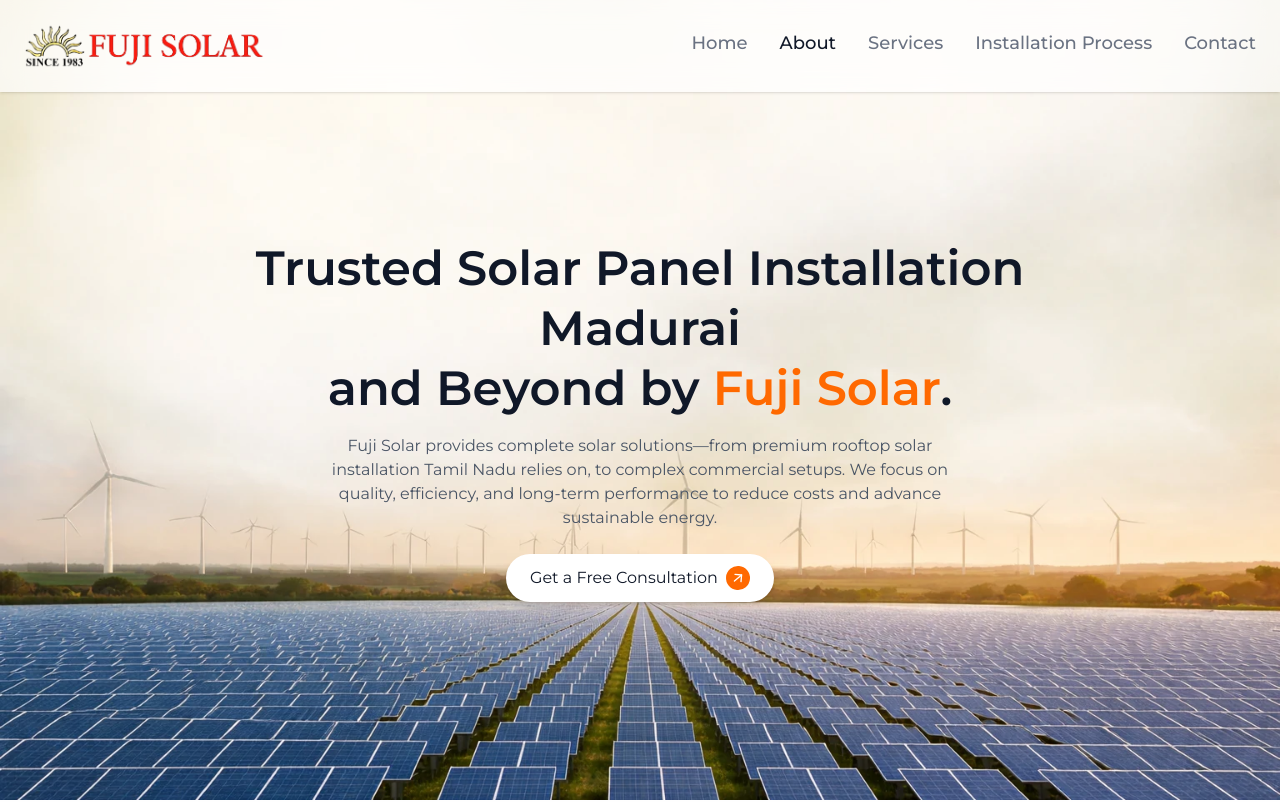
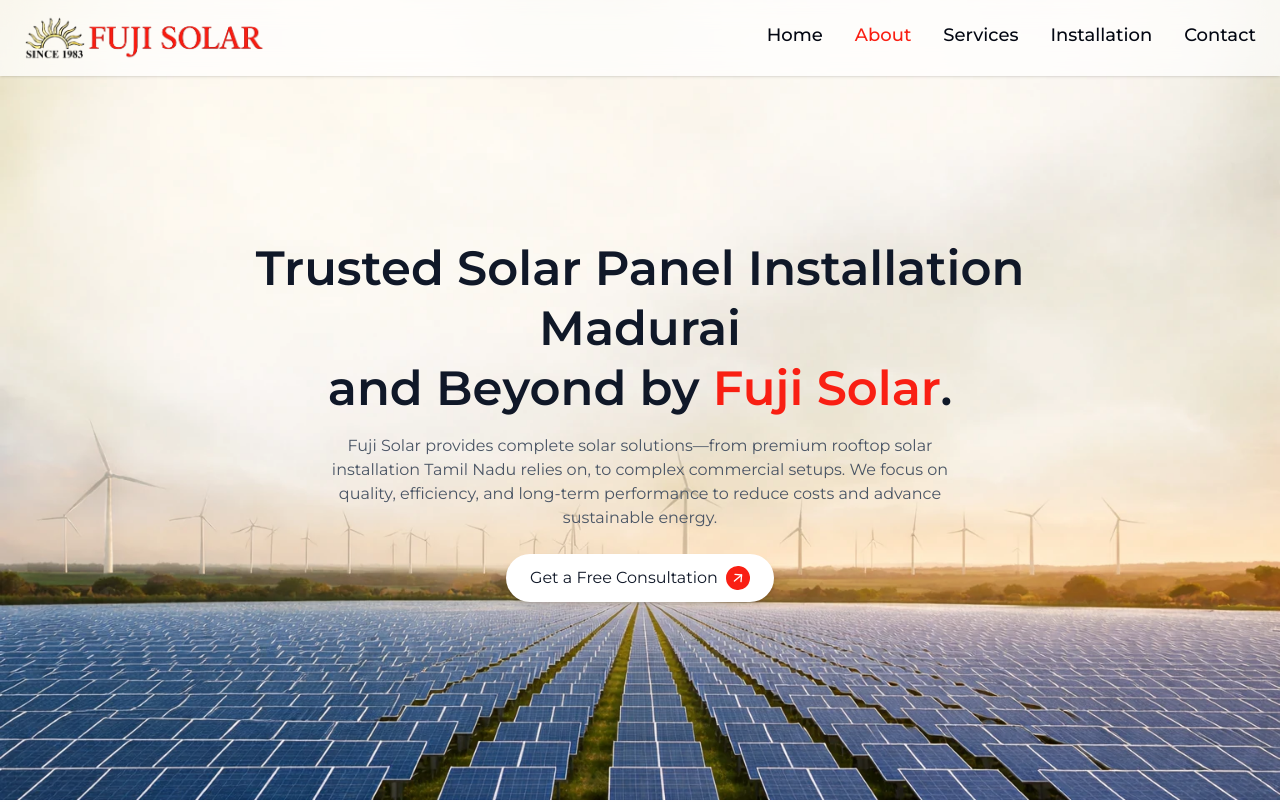
Before and after one commit to iunoware/fuji-solar, a Next.js app: page /about in a window 1280 px wide. Shown: the top 802 px of the page. Built offline with nearby package versions, Linux system fonts and the light colour scheme.

Commit message:
navbar and color change

```diff
--- a/app/globals.css
+++ b/app/globals.css
@@ -8,7 +8,8 @@
 }
 
 @theme inline {
-  --color-brand-red: #ff6900;
+  /* --color-brand-red: #ff6900; */
+  --color-brand-red: #F91F13;
   --color-brand-yellow: #d8dc48;
   --color-background: #fefefe;
   --color-foreground: var(--foreground);
--- a/components/Navbar.tsx
+++ b/components/Navbar.tsx
@@ -145,7 +145,7 @@
   { name: "Home", href: "/" },
   { name: "About", href: "/about" },
   { name: "Services", href: "/solar-products" },
-  { name: "Installation Process", href: "/installation-process" },
+  { name: "Installation", href: "/installation-process" },
   { name: "Contact", href: "/contact" },
 ];
 
@@ -167,7 +167,7 @@
 
   return (
     <nav
-      className={`fixed w-full z-50 transition-all duration-300 bg-white/70 backdrop-blur-md shadow-sm py-4`}
+      className={`fixed w-full z-50 transition-all duration-300 bg-white/70 backdrop-blur-md shadow-sm py-2`}
     >
       <div className="container mx-auto px-6 flex justify-between items-center">
         {/* Logo */}
@@ -190,10 +190,10 @@
                 href={link.href}
                 className={`${
                   isActive
-                    ? "text-gray-900"
+                    ? "text-brand-red"
                     : isScrolled
                       ? "text-gray-950"
-                      : "text-gray-500"
+                      : "text-gray-950"
                 } text-lg flex flex-col translate-y-2 hover:-translate-y-5 duration-300 transition-all font-medium`}
               >
                 <span>{link.name}</span>
```
Also changed, not shown: public/images/about-hero-2.webp (deleted).
